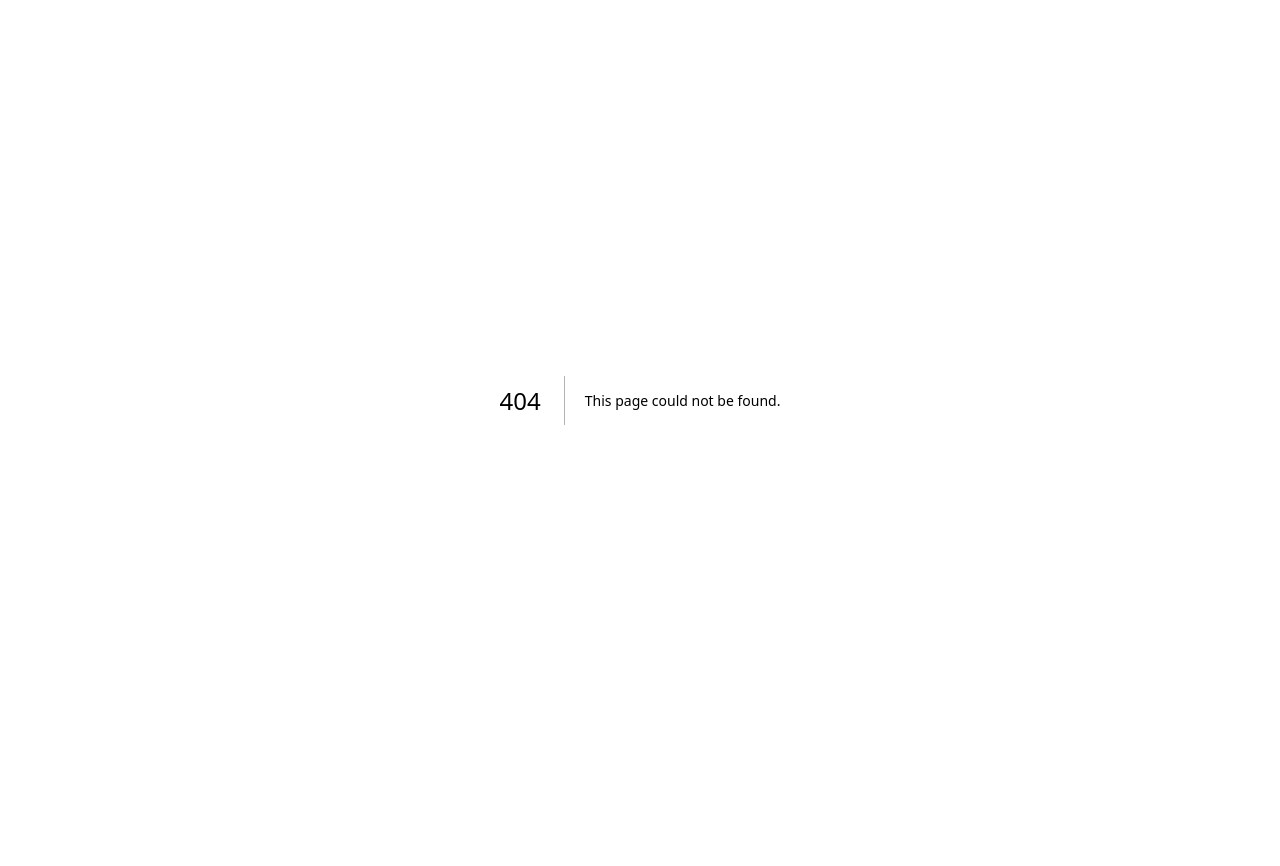
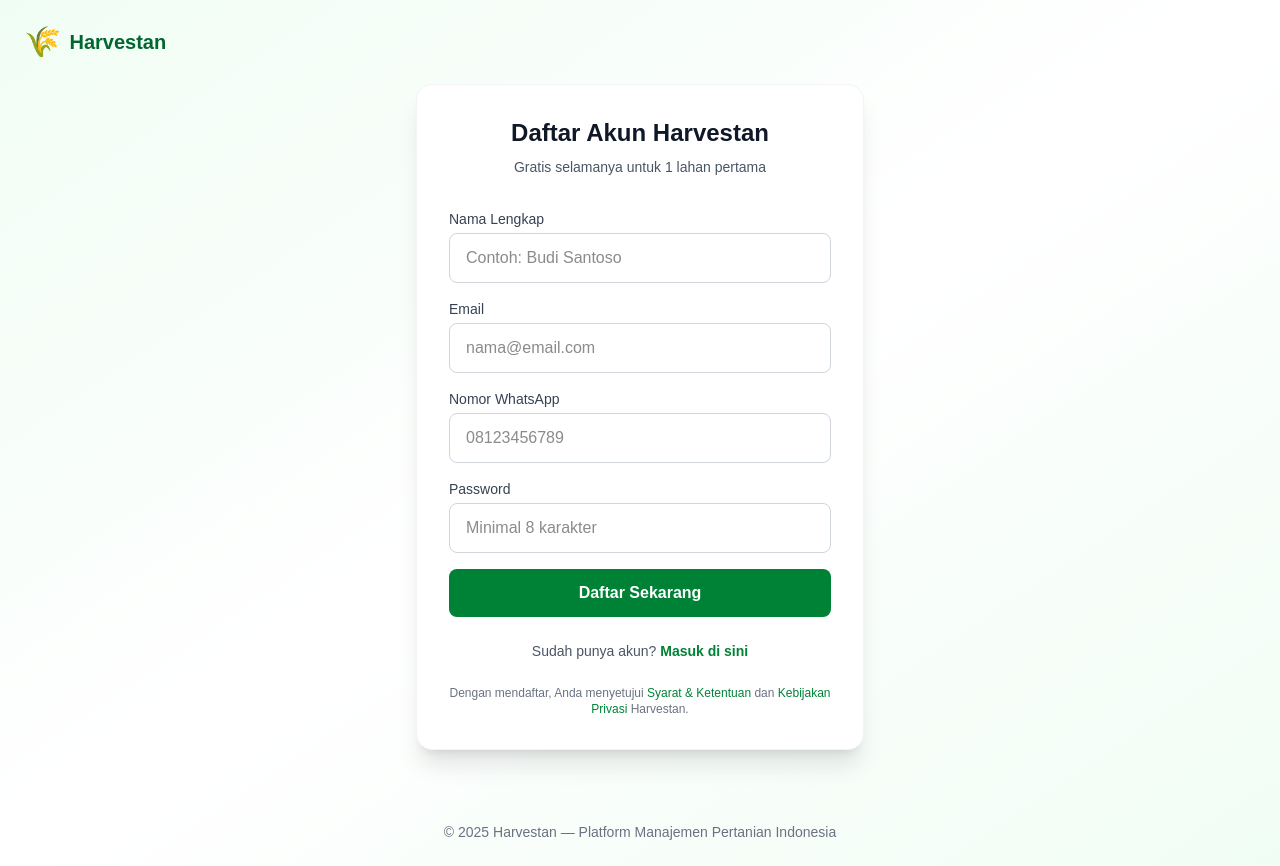
Before and after one commit to harvestanid/harvestan, a Next.js app: page /register in a window 1280 px wide. Before the commit this address had no page. Before the commit the page ends 800 px from the top, so only its background shows below. Built offline with nearby package versions, Linux system fonts and the light colour scheme.

Commit message:
Add register and login pages

```diff
--- /dev/null
+++ b/app/(auth)/layout.tsx
@@ -0,0 +1,24 @@
+import Link from "next/link";
+
+export default function AuthLayout({
+  children,
+}: {
+  children: React.ReactNode;
+}) {
+  return (
+    <div className="min-h-screen bg-gradient-to-br from-green-50 via-white to-green-50 flex flex-col">
+      <nav className="p-6">
+        <Link href="/" className="flex items-center gap-2 w-fit">
+          <span className="text-3xl">🌾</span>
+          <span className="text-xl font-bold text-green-800">Harvestan</span>
+        </Link>
+      </nav>
+      <main className="flex-1 flex items-center justify-center px-4 pb-12">
+        {children}
+      </main>
+      <footer className="text-center py-6 text-sm text-gray-500">
+        © 2025 Harvestan — Platform Manajemen Pertanian Indonesia
+      </footer>
+    </div>
+  );
+}
--- /dev/null
+++ b/app/(auth)/login/page.tsx
@@ -0,0 +1,68 @@
+import Link from "next/link";
+
+export default function LoginPage() {
+  return (
+    <div className="w-full max-w-md">
+      <div className="bg-white rounded-2xl shadow-xl p-8 border border-gray-100">
+        <div className="text-center mb-8">
+          <h1 className="text-2xl font-bold text-gray-900 mb-2">
+            Masuk ke Harvestan
+          </h1>
+          <p className="text-gray-600 text-sm">
+            Selamat datang kembali! 👋
+          </p>
+        </div>
+
+        <form className="space-y-4">
+          <div>
+            <label className="block text-sm font-medium text-gray-700 mb-1">
+              Email
+            </label>
+            <input
+              type="email"
+              placeholder="nama@email.com"
+              className="w-full px-4 py-3 border border-gray-300 rounded-lg focus:ring-2 focus:ring-green-500 focus:border-transparent outline-none transition"
+            />
+          </div>
+
+          <div>
+            <label className="block text-sm font-medium text-gray-700 mb-1">
+              Password
+            </label>
+            <input
+              type="password"
+              placeholder="Masukkan password"
+              className="w-full px-4 py-3 border border-gray-300 rounded-lg focus:ring-2 focus:ring-green-500 focus:border-transparent outline-none transition"
+            />
+          </div>
+
+          <div className="flex justify-end">
+            <Link
+              href="/forgot-password"
+              className="text-sm text-green-700 hover:underline"
+            >
+              Lupa password?
+            </Link>
+          </div>
+
+          <button
+            type="button"
+            className="w-full bg-green-700 text-white py-3 rounded-lg font-semibold hover:bg-green-800 transition"
+          >
+            Masuk
+          </button>
+        </form>
+
+        <div className="mt-6 text-center text-sm">
+          <span className="text-gray-600">Belum punya akun? </span>
+          <Link
+            href="/register"
+            className="text-green-700 font-semibold hover:underline"
+          >
+            Daftar gratis
+          </Link>
+        </div>
+      </div>
+    </div>
+  );
+}
--- /dev/null
+++ b/app/(auth)/register/page.tsx
@@ -0,0 +1,93 @@
+import Link from "next/link";
+
+export default function RegisterPage() {
+  return (
+    <div className="w-full max-w-md">
+      <div className="bg-white rounded-2xl shadow-xl p-8 border border-gray-100">
+        <div className="text-center mb-8">
+          <h1 className="text-2xl font-bold text-gray-900 mb-2">
+            Daftar Akun Harvestan
+          </h1>
+          <p className="text-gray-600 text-sm">
+            Gratis selamanya untuk 1 lahan pertama
+          </p>
+        </div>
+
+        <form className="space-y-4">
+          <div>
+            <label className="block text-sm font-medium text-gray-700 mb-1">
+              Nama Lengkap
+            </label>
+            <input
+              type="text"
+              placeholder="Contoh: Budi Santoso"
+              className="w-full px-4 py-3 border border-gray-300 rounded-lg focus:ring-2 focus:ring-green-500 focus:border-transparent outline-none transition"
+            />
+          </div>
+
+          <div>
+            <label className="block text-sm font-medium text-gray-700 mb-1">
+              Email
+            </label>
+            <input
+              type="email"
+              placeholder="nama@email.com"
+              className="w-full px-4 py-3 border border-gray-300 rounded-lg focus:ring-2 focus:ring-green-500 focus:border-transparent outline-none transition"
+            />
+          </div>
+
+          <div>
+            <label className="block text-sm font-medium text-gray-700 mb-1">
+              Nomor WhatsApp
+            </label>
+            <input
+              type="tel"
+              placeholder="08123456789"
+              className="w-full px-4 py-3 border border-gray-300 rounded-lg focus:ring-2 focus:ring-green-500 focus:border-transparent outline-none transition"
+            />
+          </div>
+
+          <div>
+            <label className="block text-sm font-medium text-gray-700 mb-1">
+              Password
+            </label>
+            <input
+              type="password"
+              placeholder="Minimal 8 karakter"
+              className="w-full px-4 py-3 border border-gray-300 rounded-lg focus:ring-2 focus:ring-green-500 focus:border-transparent outline-none transition"
+            />
+          </div>
+
+          <button
+            type="button"
+            className="w-full bg-green-700 text-white py-3 rounded-lg font-semibold hover:bg-green-800 transition"
+          >
+            Daftar Sekarang
+          </button>
+        </form>
+
+        <div className="mt-6 text-center text-sm">
+          <span className="text-gray-600">Sudah punya akun? </span>
+          <Link
+            href="/login"
+            className="text-green-700 font-semibold hover:underline"
+          >
+            Masuk di sini
+          </Link>
+        </div>
+
+        <p className="mt-6 text-xs text-gray-500 text-center">
+          Dengan mendaftar, Anda menyetujui{" "}
+          <a href="/terms" className="text-green-700 hover:underline">
+            Syarat & Ketentuan
+          </a>{" "}
+          dan{" "}
+          <a href="/privacy" className="text-green-700 hover:underline">
+            Kebijakan Privasi
+          </a>{" "}
+          Harvestan.
+        </p>
+      </div>
+    </div>
+  );
+}
```
